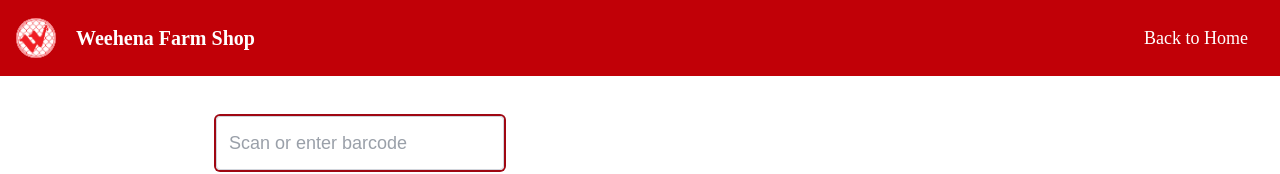
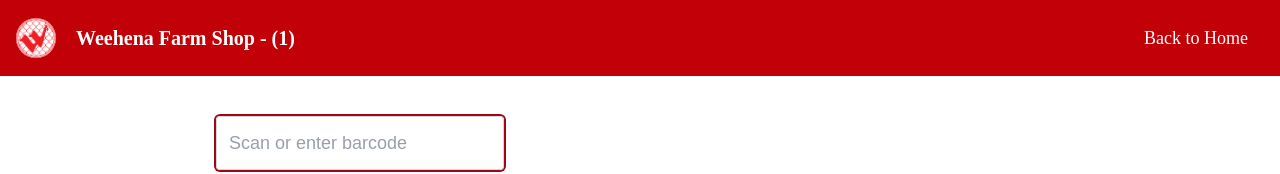
Before and after one commit to yohan9878/pos-system, a Next.js app: page /outlet/1/scan in a window 1280 px wide. Shown: the top 174 px of the page. Built offline with nearby package versions, Linux system fonts and the light colour scheme.

Commit message:
Added outlet id for pos header

```diff
--- a/app/(pos)/outlet/[id]/layout.tsx
+++ b/app/(pos)/outlet/[id]/layout.tsx
@@ -6,11 +6,13 @@ import Link from "next/link";
 
 interface Props {
   children: ReactNode;
+  params: Promise<{ id: string }>;
 }
 
-export default function ScanLayout({ children }: Props) {
+export default async function ScanLayout ({ children, params }: Props) {
+  const { id } = await params;
   return (
-    <div className="min-h-screen">
+    <div className="min-h-full">
       {/* Optional Header */}
       <div className="flex gap-2 bg-red-700 text-xl text-white p-4 font-semibold">
         <Link href="/" className="flex items-center gap-2">
@@ -22,7 +24,7 @@ export default function ScanLayout({ children }: Props) {
             className="inline-block mr-3 size-10 bg-white rounded-full"
           />
         </Link>
-        <p className="my-auto"> Weehena Farm Shop</p>
+        <p className="my-auto"> Weehena Farm Shop - ({id})</p>
 
         <Link
           href="/"
```
